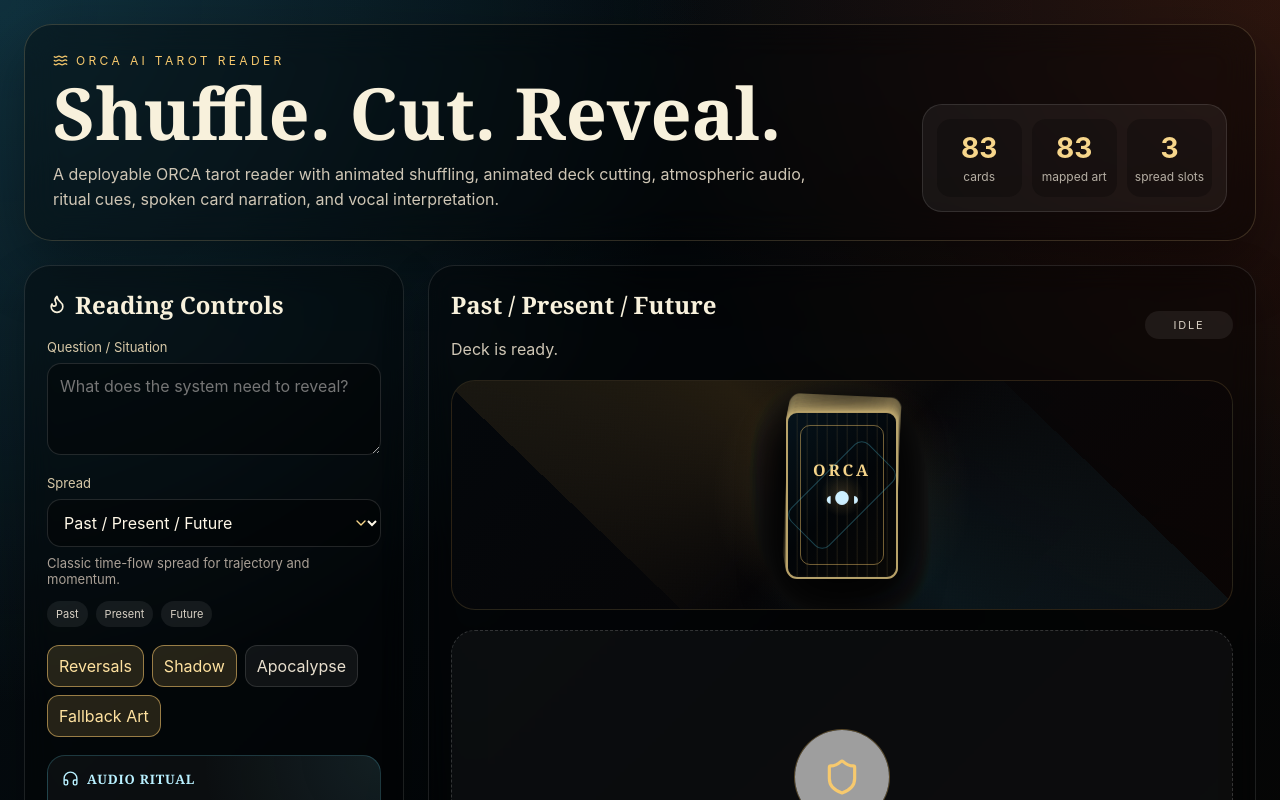
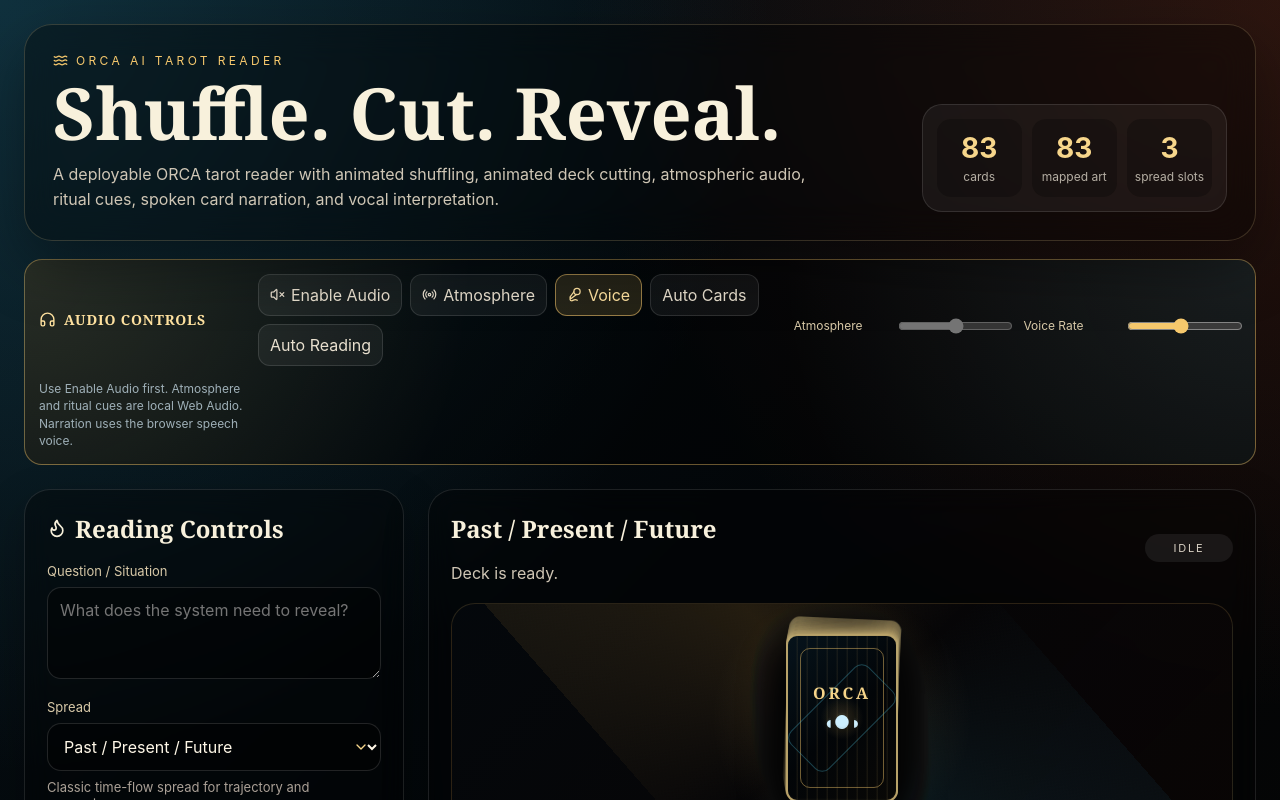
Before and after one commit to npshardlife-web/orca-tarot, a React (Vite) app: page / in a window 1280 px wide. Shown: the top 800 px of the page. Built offline with nearby package versions, Linux system fonts and the light colour scheme; grey boxes are pictures that could not be loaded.

Commit message:
Add files via upload

```diff
--- a/src/App.jsx
+++ b/src/App.jsx
@@ -679,6 +679,55 @@ export default function App() {
     setPhaseMessage("Interpretation copied to clipboard.");
   }
 
+  function renderAudioControls(compact = false) {
+    return (
+      <div className={compact ? "audio-panel top-audio-panel" : "audio-panel"}>
+        <div className="audio-title"><Headphones size={17} /> Audio Controls</div>
+        <div className="toggle-group audio-toggles">
+          <button className={`toggle ${audioEnabled ? "on" : ""}`} onClick={toggleAudio} type="button">
+            {audioEnabled ? <Volume2 size={15} /> : <VolumeX size={15} />} {audioEnabled ? "Audio On" : "Enable Audio"}
+          </button>
+          <button className={`toggle ${atmosphereOn ? "on" : ""}`} onClick={toggleAtmosphere} type="button"><Radio size={15} /> Atmosphere</button>
+          <button className={`toggle ${voiceEnabled ? "on" : ""}`} onClick={() => setVoiceEnabled((v) => !v)} type="button"><Mic2 size={15} /> Voice</button>
+          <button className={`toggle ${autoNarrateCards ? "on" : ""}`} onClick={() => setAutoNarrateCards((v) => !v)} type="button">Auto Cards</button>
+          <button className={`toggle ${autoNarrateReading ? "on" : ""}`} onClick={() => setAutoNarrateReading((v) => !v)} type="button">Auto Reading</button>
+        </div>
+        <div className="audio-slider-grid">
+          <div className="audio-slider">
+            <span>Atmosphere</span>
+            <input
+              aria-label="Atmosphere volume"
+              type="range"
+              min="0"
+              max="0.55"
+              step="0.01"
+              value={atmosphereLevel}
+              onChange={(event) => updateAtmosphereLevel(event.target.value)}
+              disabled={!audioEnabled}
+            />
+          </div>
+          <div className="audio-slider">
+            <span>Voice Rate</span>
+            <input
+              aria-label="Voice narration speed"
+              type="range"
+              min="0.65"
+              max="1.15"
+              step="0.01"
+              value={voiceRate}
+              onChange={(event) => setVoiceRate(Number(event.target.value))}
+              disabled={!speechAvailable}
+            />
+          </div>
+        </div>
+        <p className="audio-note">
+          Use Enable Audio first. Atmosphere and ritual cues are local Web Audio. Narration uses the browser speech voice.
+          {!speechAvailable ? " Browser voice narration is not available here." : ""}
+        </p>
+      </div>
+    );
+  }
+
   return (
     <main className="app-shell">
       <section className="hero">
@@ -695,6 +744,8 @@ export default function App() {
           <div><strong>{spread.positions.length}</strong><span>spread slots</span></div>
         </div>
       </section>
+
+      {renderAudioControls(true)}
 
       <section className="main-grid">
         <aside className="control-panel">
@@ -729,45 +780,7 @@ export default function App() {
             <button className={`toggle ${includeMissingImages ? "on" : ""}`} onClick={() => setIncludeMissingImages((v) => !v)} type="button">Fallback Art</button>
           </div>
 
-          <div className="audio-panel">
-            <div className="audio-title"><Headphones size={17} /> Audio Ritual</div>
-            <div className="toggle-group audio-toggles">
-              <button className={`toggle ${audioEnabled ? "on" : ""}`} onClick={toggleAudio} type="button">
-                {audioEnabled ? <Volume2 size={15} /> : <VolumeX size={15} />} {audioEnabled ? "Audio On" : "Enable Audio"}
-              </button>
-              <button className={`toggle ${atmosphereOn ? "on" : ""}`} onClick={toggleAtmosphere} type="button"><Radio size={15} /> Atmosphere</button>
-              <button className={`toggle ${voiceEnabled ? "on" : ""}`} onClick={() => setVoiceEnabled((v) => !v)} type="button"><Mic2 size={15} /> Voice</button>
-              <button className={`toggle ${autoNarrateCards ? "on" : ""}`} onClick={() => setAutoNarrateCards((v) => !v)} type="button">Auto Cards</button>
-              <button className={`toggle ${autoNarrateReading ? "on" : ""}`} onClick={() => setAutoNarrateReading((v) => !v)} type="button">Auto Reading</button>
-            </div>
-            <div className="audio-slider">
-              <span>Atmosphere</span>
-              <input
-                aria-label="Atmosphere volume"
-                type="range"
-                min="0"
-                max="0.55"
-                step="0.01"
-                value={atmosphereLevel}
-                onChange={(event) => updateAtmosphereLevel(event.target.value)}
-                disabled={!audioEnabled}
-              />
-            </div>
-            <div className="audio-slider">
-              <span>Voice Rate</span>
-              <input
-                aria-label="Voice narration speed"
-                type="range"
-                min="0.65"
-                max="1.15"
-                step="0.01"
-                value={voiceRate}
-                onChange={(event) => setVoiceRate(Number(event.target.value))}
-                disabled={!speechAvailable}
-              />
-            </div>
-            <p className="audio-note">Atmosphere and ritual cues are generated locally with Web Audio. Narration uses the browser speech voice.</p>
-          </div>
+          {renderAudioControls()}
 
           <button className="draw-button" type="button" disabled={busy || !validation.ok} onClick={drawReading}>
             <Sparkles size={18} /> Shuffle + Cut + Draw
--- a/src/styles.css
+++ b/src/styles.css
@@ -674,3 +674,53 @@ textarea { min-height: 92px; resize: vertical; }
   .audio-slider { grid-template-columns: 1fr; gap: 6px; }
   .reading-actions { justify-content: flex-start; }
 }
+
+/* Audio controls visibility fix: keep audio controls visible near the top of the app, not only inside the left sidebar. */
+.top-audio-panel {
+  max-width: 1440px;
+  margin: -6px auto 24px auto;
+  display: grid;
+  grid-template-columns: minmax(180px, 0.55fr) minmax(260px, 1.4fr) minmax(260px, 1.2fr);
+  align-items: center;
+  gap: 14px;
+  border-color: rgba(247, 201, 109, 0.42);
+  background:
+    radial-gradient(circle at top left, rgba(247, 201, 109, 0.14), transparent 36%),
+    radial-gradient(circle at top right, rgba(87, 190, 214, 0.12), transparent 38%),
+    rgba(0, 0, 0, 0.42);
+}
+
+.top-audio-panel .audio-title {
+  color: #ffe2a0;
+  font-size: 14px;
+}
+
+.audio-slider-grid {
+  display: grid;
+  grid-template-columns: 1fr;
+  gap: 8px;
+}
+
+.top-audio-panel .audio-slider-grid {
+  grid-template-columns: 1fr 1fr;
+  gap: 12px;
+}
+
+.top-audio-panel .audio-toggles,
+.top-audio-panel .audio-note {
+  margin-top: 0;
+}
+
+.top-audio-panel .audio-note {
+  font-size: 12px;
+}
+
+@media (max-width: 980px) {
+  .top-audio-panel {
+    grid-template-columns: 1fr;
+    margin: 0 auto 18px auto;
+  }
+  .top-audio-panel .audio-slider-grid {
+    grid-template-columns: 1fr;
+  }
+}
```
